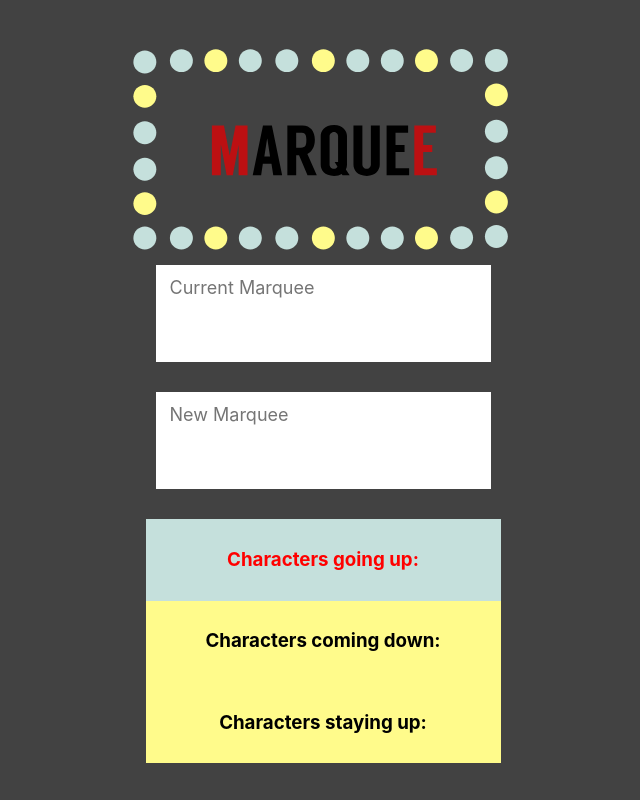
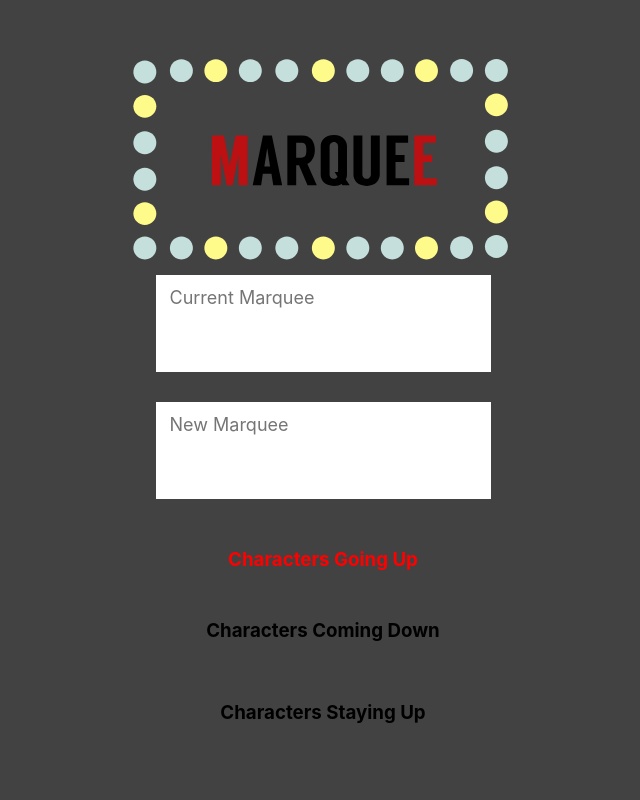
Before and after one commit to idelizer/marquee, a React (Vite) app: page / in a window 1280 px wide. Shown: the whole page, without its empty margins (317-957 px from the left). Built offline with nearby package versions, Linux system fonts and the light colour scheme.

Commit message:
Change alphabet display to capital letters and alternate colors in table rows

```diff
--- a/src/App.jsx
+++ b/src/App.jsx
@@ -10,13 +10,13 @@ function countChar(text) {
   // Ignore characters not included in marquee letters alphabet.
 
   const charCounter = {}
-  const alpha = "abcdefghijklmnopqrstuvwxyz0123456789.,:'&!/-"
+  const alpha = "ABCDEFGHIJKLMNOPQRSTUVWXYZ0123456789.,:'&!/-"
 
   for (let char of alpha) {
     charCounter[char] = 0;
   };
 
-  text = text.toLowerCase().split("")
+  text = text.toUpperCase().split("")
 
   for (let char of text) {
     if (char in charCounter) {
@@ -89,19 +89,19 @@ function CounterRender(props) {
   return (
     <div>
       <div id="dict1">
-        <h3>Characters going up:</h3>
+        <h3>Characters Going Up</h3>
         <table>
             <AlphaDisplay counts={charsGoingUp}/>
         </table>
       </div>
       <div id="dict2">
-        <h3>Characters coming down:</h3>
+        <h3>Characters Coming Down</h3>
         <table>
             <AlphaDisplay counts={charsComingDown}/>
         </table>
       </div>
       <div id="dict3">
-        <h3>Characters staying up:</h3>
+        <h3>Characters Staying Up</h3>
         <table>
           <AlphaDisplay counts={charsStayingUp}/>
         </table>
--- a/src/index.css
+++ b/src/index.css
@@ -73,22 +73,31 @@ input {
 }
 
 #dict1 {
-  background-color: #c5e0dc;
   color: red;
-  padding: 10px;
 }
 
-#dict2 {
-  background-color: #fffb8b;
+#dict1 tr:nth-child(odd) {
+  background-color: #c5e0dc;
+}
+
+tr:nth-child(even) {
+  background-color: white;
+}
+
+#dict1 tr:nth-child(odd) {
+  background-color: #c5e0dc;
+}
+
+#dict2, #dict3 {
   color: black;
   padding: 10px;
 }
 
-#dict3 {
+#dict2 tr:nth-child(odd), #dict3 tr:nth-child(odd) {
   background-color: #fffb8b;
-  color: black;
-  padding: 10px;
 }
+
+
 
 button {
   border-radius: 8px;
```
